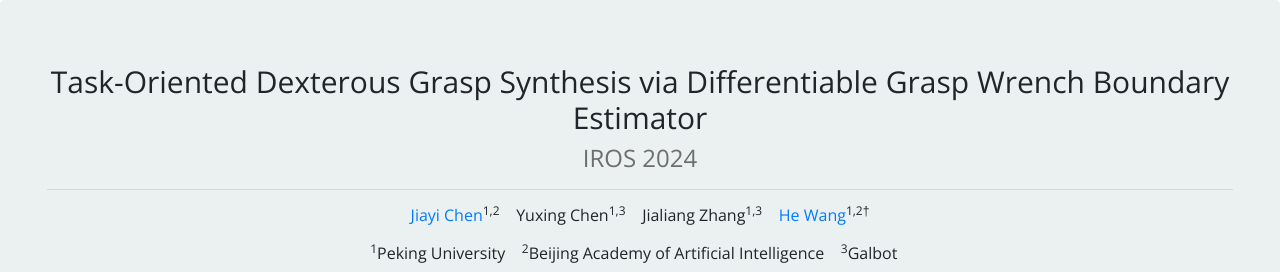
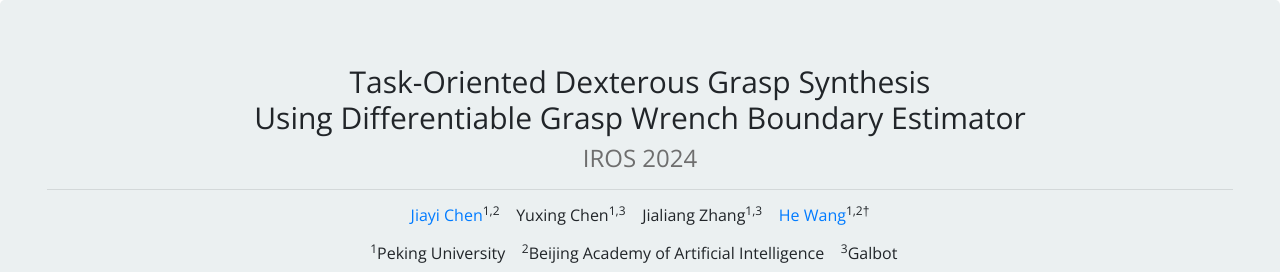
Before and after one commit to JYChen18/TaskDexGraspWeb, a plain HTML site: page index.html in a window 1280 px wide. Shown: the top 272 px of the page. Drawn offline with nearby package versions, Linux system fonts and the light colour scheme.

Commit message:
update title

```diff
--- a/index.html
+++ b/index.html
@@ -5,7 +5,7 @@
   <meta charset="UTF-8">
   <meta http-equiv="X-UA-Compatible" content="IE=edge">
   <meta name="viewport" content="width=device-width, initial-scale=1">
-  <title>Task-Oriented Dexterous Grasp Synthesis via Differentiable Grasp Wrench Boundary Estimator</title>
+  <title>Task-Oriented Dexterous Hand Pose Synthesis Using Differentiable Grasp Wrench Boundary Estimator</title>
   <!-- Bootstrap -->
   <link href="css/bootstrap-4.4.1.css" rel="stylesheet">
   <link href="https://fonts.googleapis.com/css?family=Open+Sans" rel="stylesheet" type="text/css">
@@ -24,7 +24,7 @@
     <div class="container-fluid">
       <div class="row">
         <div class="col">
-          <h2 style="font-size:30px;">Task-Oriented Dexterous Grasp Synthesis via Differentiable Grasp Wrench Boundary Estimator</h2>
+          <h2 style="font-size:30px;">Task-Oriented Dexterous Grasp Synthesis <br> Using Differentiable Grasp Wrench Boundary Estimator</h2>
           <h4 style="color:#6e6e6e;"> IROS 2024 </h4>
           <hr>
           <h6>
```
